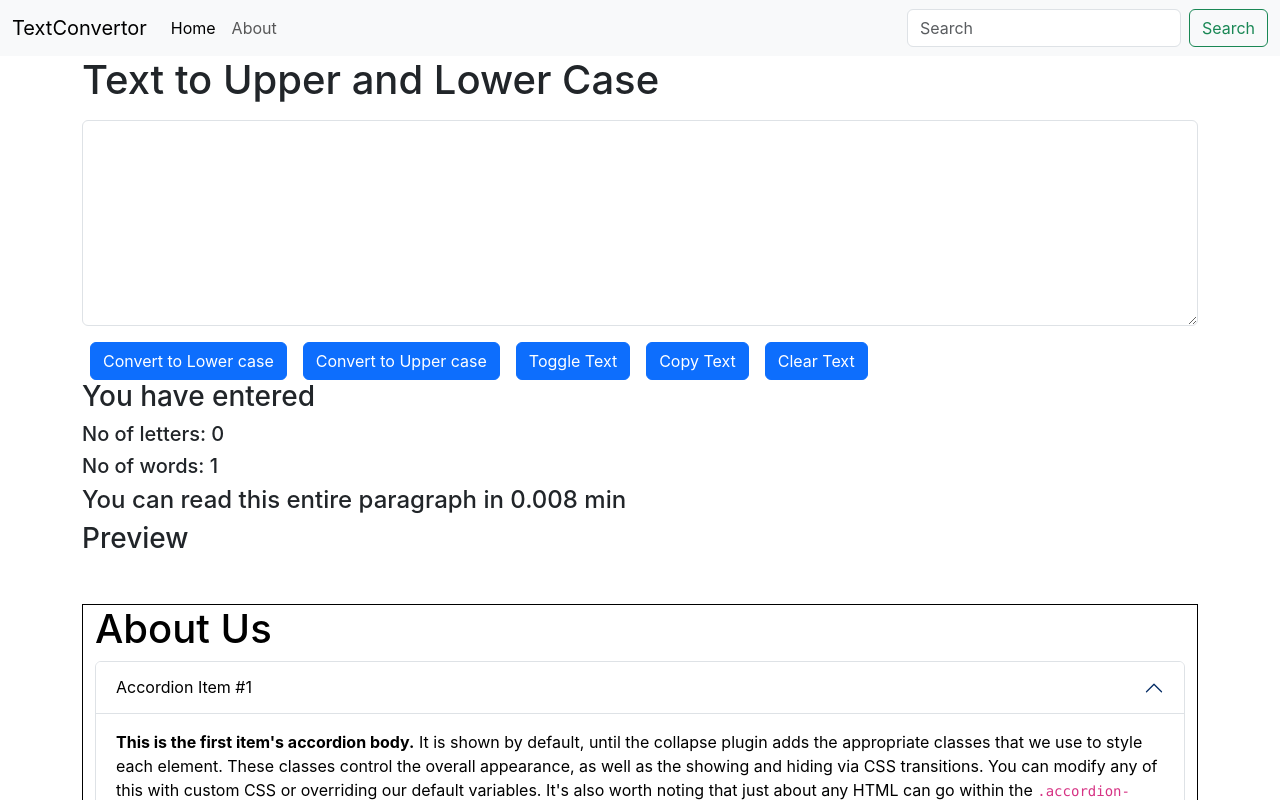
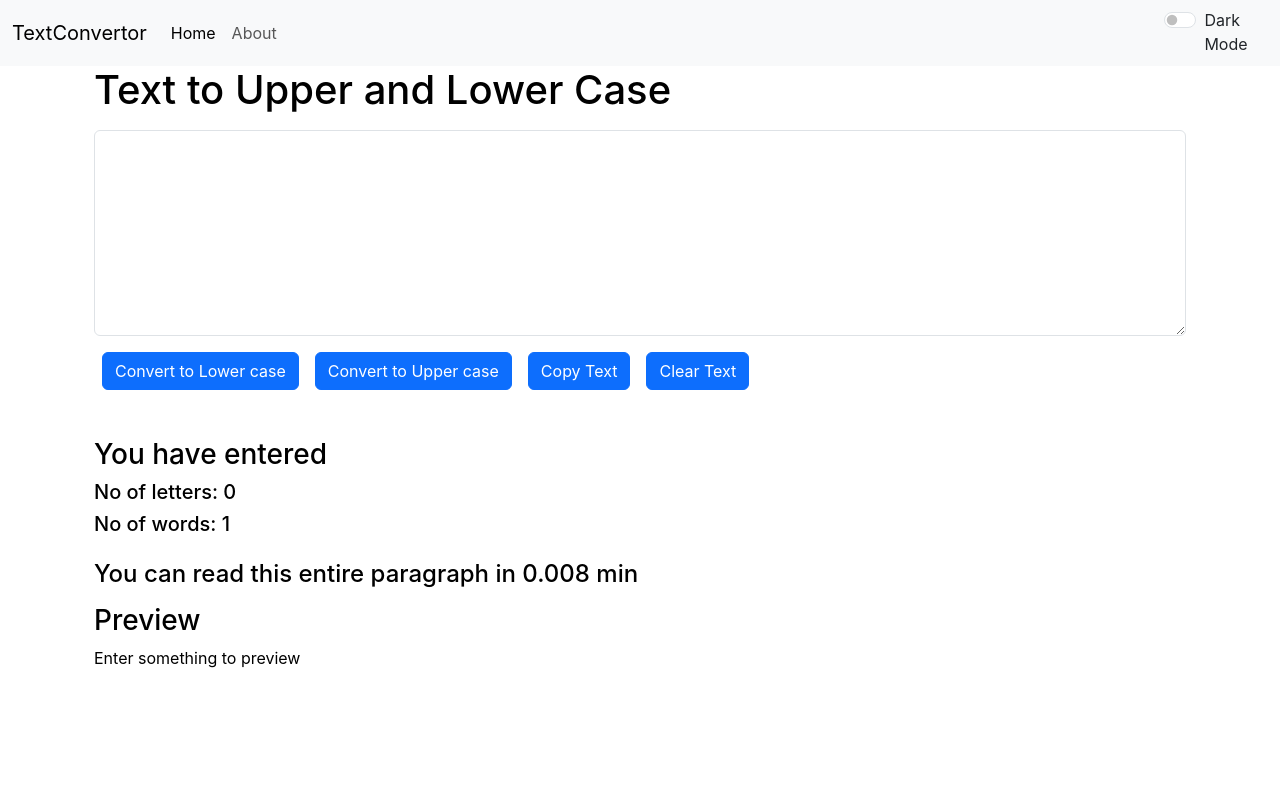
Before and after one commit to lakshayletsgo/ReactJs, a React (Create React App) app: page / in a window 1280 px wide. Shown: the top 800 px of the page. Built offline with nearby package versions, Linux system fonts and the light colour scheme.

Commit message:
Dark Mode

```diff
--- a/src/App.js
+++ b/src/App.js
@@ -1,18 +1,33 @@
 // import logo from './logo.svg';
+import React from 'react'
+
+import { useState } from "react";
 import "./App.css";
 import About from "./components/About";
 import Navbar from "./components/Navbar";
 import TechBar from "./components/TechBar";
 
 function App() {
+  const[mode, setMode] = useState('light');
+  const toggleMode=()=>{
+    if(mode==='light'){
+      setMode('dark');
+      document.body.style.backgroundColor='black';
+
+    }
+    else{
+      setMode('light');
+      document.body.style.backgroundColor = 'white';
+    }
+  }
   return (
     <>
-      <Navbar title="TextConvertor" home="Home" />
+      <Navbar title="TextConvertor" home="Home" mode={mode} toggleMode={toggleMode}/>
       <div className="container">
-        <TechBar head="Text to Upper and Lower Case" />
-        <div className="my-5">
+        <TechBar head="Text to Upper and Lower Case" mode={mode}/>
+        {/* <div className="my-5">
       <About/>
-        </div>
+        </div> */}
       </div>
     </>
   );
--- a/src/components/About.js
+++ b/src/components/About.js
@@ -129,7 +129,7 @@ export default function About() {
       </div>
       <div className="container my-3">
 
-      <button type="button" onClick={toggleStyle} class="btn btn-info">{btntxt}</button>
+      <button type="button" onClick={toggleStyle} className="btn btn-info">{btntxt}</button>
       </div>
     </div>
   );
--- a/src/components/Navbar.js
+++ b/src/components/Navbar.js
@@ -4,7 +4,7 @@ import PropTypes from 'prop-types'
 
 export default function Navbar(props) {
   return (
-    <nav className="navbar navbar-expand-lg bg-body-tertiary">
+    <nav className={`navbar navbar-expand-lg navbar-${props.mode} bg-${props.mode}`}>
   <div className="container-fluid">
     <a className="navbar-brand" href="/">{props.title}</a>
     <button className="navbar-toggler" type="button" data-bs-toggle="collapse" data-bs-target="#navbarSupportedContent" aria-controls="navbarSupportedContent" aria-expanded="false" aria-label="Toggle navigation">
@@ -19,12 +19,13 @@ export default function Navbar(props) {
           <a className="nav-link" href="/">About</a>
         </li>
         </ul>
-      <form className="d-flex" role="search">
-        <input className="form-control me-2" type="search" placeholder="Search" aria-label="Search"/>
-        <button className="btn btn-outline-success" type="submit">Search</button>
-      </form>
+
     </div>
   </div>
+  <div className={`form-check form-switch text-${props.mode==='light'?'dark':'light'}`}>
+  <input className="form-check-input" onClick={props.toggleMode} type="checkbox" role="switch" id="flexSwitchCheckDefault"/>
+  <label className="form-check-label" htmlFor="flexSwitchCheckDefault"> Dark Mode</label>
+</div>
 </nav>
   )
 }
--- a/src/components/TechBar.js
+++ b/src/components/TechBar.js
@@ -10,32 +10,23 @@ function TechBar(props) {
     setValue(val2);
   };
   const handleClearClick = () => {
-    const val = " ";
+    const val = "";
     setValue(val);
   };
-  const handleCopyText=()=>{
-    const txt = document.getElementById('myBox');
-      txt.select();
-      navigator.clipboard.writeText(txt.value);
-  }
+  const handleCopyText = () => {
+    const txt = document.getElementById("myBox");
+    txt.select();
+    navigator.clipboard.writeText(txt.value);
+  };
 
-  const handleToggleClick = () => {
-    value.split("").forEach((element) => {
-      if (parseInt(element) > 97 || parseInt(element) < 122) {
-        element.toUpperCase();
-      } else {
-        element.toLowerCase();
-      }
-    });
-    setValue(value);
-  };
   const handleOnChange = (event) => {
     console.log("There is some value the user has put in ");
     setValue(event.target.value);
   };
   const [value, setValue] = useState("");
   return (
-    <div>
+    <div className="container"
+    style={{color:props.mode==='dark'?'white':'black'}}>
       <h1>{props.head}</h1>
       <div className="mb-3 my-3">
         <textarea
@@ -44,6 +35,7 @@ function TechBar(props) {
           id="myBox"
           rows="8"
           onChange={handleOnChange}
+          style={{backgroundColor:props.mode==='dark'?'grey':'white', color:props.mode==='dark'?'white':'black'}}
         ></textarea>
       </div>
       <button className="btn btn-primary mx-2" onClick={handleUpClick}>
@@ -52,24 +44,21 @@ function TechBar(props) {
       <button className="btn btn-primary mx-2" onClick={handleLowClick}>
         Convert to Upper case
       </button>
-      <button className="btn btn-primary mx-2" onClick={handleToggleClick}>
-        Toggle Text
-      </button>
       <button className="btn btn-primary mx-2" onClick={handleCopyText}>
         Copy Text
       </button>
       <button className="btn btn-primary mx-2" onClick={handleClearClick}>
         Clear Text
       </button>
-      <h3>You have entered </h3>
+      <h3 className="mt-5">You have entered </h3>
       <h5>No of letters: {value.length}</h5>
       <h5>No of words: {value.split(" ").length}</h5>
-      <h4>
+      <h4 className="mt-4">
         You can read this entire paragraph in {0.008 * value.split(" ").length}{" "}
         min
       </h4>
-      <h3>Preview</h3>
-      <p>{value}</p>
+      <h3 className="mt-3">Preview</h3>
+      <p>{value.length>0?value:"Enter something to preview"}</p>
     </div>
   );
 }
```
